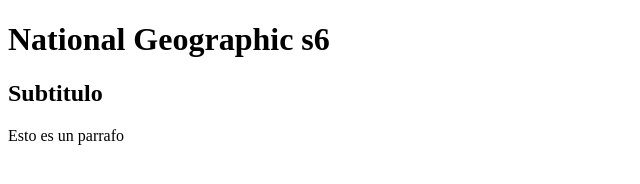
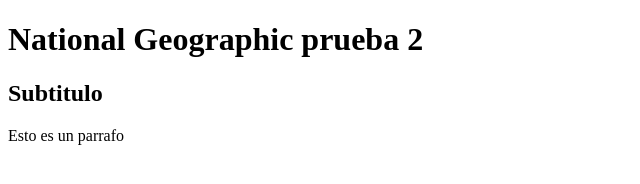
Before and after one commit to HUGOROMUALDO/NatGeo-Hugo, a plain HTML site: page index.html in a window 1280 px wide. Shown: the whole page, without its empty margins (0-640 px from the left). Drawn offline with Linux system fonts and the light colour scheme.

Commit message:
Update index.html

```diff
--- a/index.html
+++ b/index.html
@@ -7,7 +7,7 @@
     <title>Titulo</title>
 </head>
 <body>
-    <h1>National Geographic s6</h1>
+    <h1>National Geographic prueba 2</h1>
     <h2> Subtitulo</h2>
 
     <p>Esto es un parrafo</p>
```
